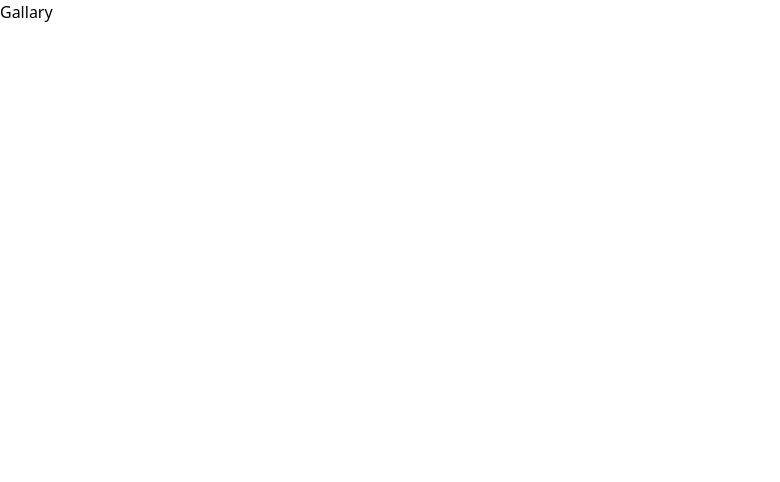
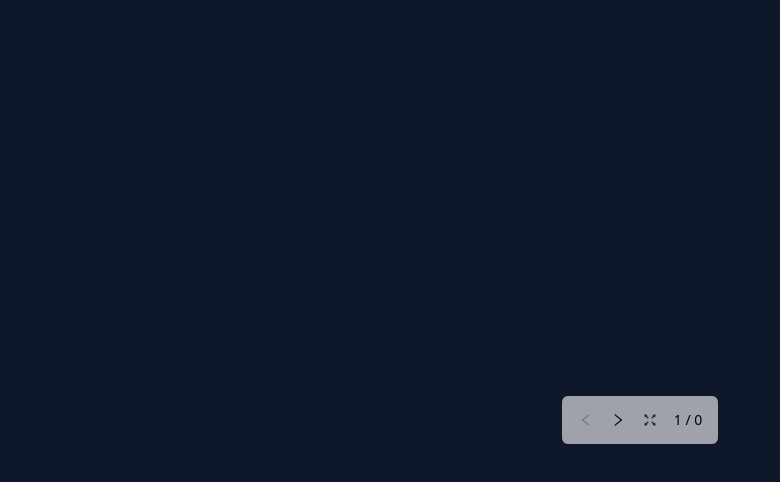
Before and after one commit to kevinxft/Manga-Master, a React (Vite) app: page /#/gallary in a window 1280 px wide. Shown: the top 482 px of the page, without its empty margins (0-780 px from the left). Built offline with nearby package versions, Linux system fonts and the light colour scheme.

Commit message:
第一个可用版本

```diff
--- a/package.json
+++ b/package.json
@@ -24,6 +24,7 @@
     "@electron-toolkit/utils": "^2.0.0"
   },
   "devDependencies": {
+    "@ant-design/icons": "^5.2.6",
     "@electron-toolkit/eslint-config-prettier": "^1.0.1",
     "@electron-toolkit/eslint-config-ts": "^1.0.0",
     "@electron-toolkit/tsconfig": "^1.0.1",
@@ -43,6 +44,7 @@
     "prettier": "^3.0.2",
     "react": "^18.2.0",
     "react-dom": "^18.2.0",
+    "react-intersection-observer": "^9.5.3",
     "react-router-dom": "^6.19.0",
     "tailwindcss": "^3.3.5",
     "typescript": "^5.2.2",
--- a/src/renderer/src/App.tsx
+++ b/src/renderer/src/App.tsx
@@ -14,7 +14,7 @@ function App(): JSX.Element {
     } else {
       navigate('/welcome')
     }
-  }, [rootPath])
+  }, [])
 
   return (
     <div className="flex h-screen bg-slate-600">
--- a/src/renderer/src/components/MangaPost.tsx
+++ b/src/renderer/src/components/MangaPost.tsx
@@ -1,23 +1,30 @@
 import { MangaType } from '@renderer/common/useStore'
+import { useState } from 'react'
+import { InView } from 'react-intersection-observer'
 
 function formatMangaName(path: string) {
   return path.split('/').pop()
 }
 
 function MangaPost({ path, post }: MangaType) {
+  const [isInView, setInView] = useState(false)
   const onOpen = (path: string) => {
-    const url = `${window.location.origin}/#/gallary?path=${path}`
+    const url = `${window.location.href}gallary?path=${path}`
     window.electron.ipcRenderer.send('open-window', url)
   }
   return (
-    <div className="rounded-lg overflow-hidden relative flex flex-col bg-slate-100 aspect-[1/1.42]">
-      <div className="absolute bottom-0 text-sm">{formatMangaName(path)}</div>
+    <InView
+      className="rounded-lg overflow-hidden relative flex flex-col bg-slate-100 aspect-[1/1.42]"
+      as="div"
+      onChange={(inView) => !isInView && inView && setInView(true)}
+    >
+      <div className="absolute bottom-0 z-10 text-sm">{formatMangaName(path)}</div>
       <img
-        className="absolute transition-all top-0 object-cover cursor-pointer z-0 h-[100%] max-w-none hover:right-0"
-        src={post}
+        className="absolute transition-all top-0 object-cover cursor-pointer h-[100%] max-w-none"
+        src={isInView ? post : ''}
         onClick={() => onOpen(path)}
       />
-    </div>
+    </InView>
   )
 }
 
--- a/src/renderer/src/components/MangaWall.tsx
+++ b/src/renderer/src/components/MangaWall.tsx
@@ -1,11 +1,23 @@
 import { useStore } from '@renderer/common/useStore'
+import { useInView } from 'react-intersection-observer'
 import MangaPost from './MangaPost'
+import { useRef } from 'react'
 
 function MangaWall(): JSX.Element {
   const mangas = useStore((state) => state.mangas)
+
+  const container = useRef<HTMLDivElement>(null)
+
+  const { ref } = useInView({
+    threshold: 0
+  })
+
   return (
-    <div className="h-screen w-[100%] overflow-y-auto scroll-smooth">
-      <div className="grid gap-2 p-2 min-[300px]:grid-cols-2 min-[550px]:grid-cols-3 min-[800px]:grid-cols-4 min-[1050px]:grid-cols-5 min-[1300px]:grid-cols-6 min-[1550px]:grid-cols-7 min-[1800px]:grid-cols-8 min-[2050px]:grid-cols-9 min-[2300px]:grid-cols-10 min-[2550px]:grid-cols-11 min-[2800px]:grid-cols-12">
+    <div ref={container} className="h-screen w-[100%] overflow-y-auto scroll-smooth">
+      <div
+        ref={ref}
+        className="grid gap-2 p-2 min-[300px]:grid-cols-2 min-[550px]:grid-cols-3 min-[800px]:grid-cols-4 min-[1050px]:grid-cols-5 min-[1300px]:grid-cols-6 min-[1550px]:grid-cols-7 min-[1800px]:grid-cols-8 min-[2050px]:grid-cols-9 min-[2300px]:grid-cols-10 min-[2550px]:grid-cols-11 min-[2800px]:grid-cols-12"
+      >
         {mangas.map((manga) => (
           <MangaPost key={manga.path} {...manga} />
         ))}
--- a/src/renderer/src/pages/Gallary.tsx
+++ b/src/renderer/src/pages/Gallary.tsx
@@ -1,13 +1,109 @@
-import { useEffect } from 'react'
-import { useNavigate, useSearchParams } from 'react-router-dom'
+import { useEffect, useState } from 'react'
+import { useSearchParams } from 'react-router-dom'
+import { Button, Tooltip } from 'antd'
+import {
+  FullscreenExitOutlined,
+  FullscreenOutlined,
+  LeftOutlined,
+  RightOutlined
+  // ZoomInOutlined,
+  // ZoomOutOutlined
+} from '@ant-design/icons'
 
 function Gallary() {
-  const navigate = useNavigate()
+  const [imgs, setImgs] = useState([])
   const [params] = useSearchParams()
+  const [current, setCurrent] = useState(0)
+  const [fitWidth, setFitWith] = useState(false)
+  const [path, setPath] = useState('')
+
+  const getImgs = async (path: string) => {
+    const result = await window.electron.ipcRenderer.invoke('get-imgs', path)
+    setImgs(result)
+  }
+
+  const onPrev = () => {
+    setCurrent((value) => {
+      if (value > 0) {
+        return value - 1
+      }
+      return value
+    })
+  }
+
+  const onNext = () => {
+    setCurrent((value) => {
+      if (value < imgs.length - 1) {
+        return value + 1
+      }
+      return value
+    })
+  }
+
   useEffect(() => {
-    console.log(params.get('path'))
+    const initKeyEvents = (e) => {
+      console.log(e.key)
+      if (e.key === ' ') {
+        e.preventDefault()
+        onNext()
+      } else if (e.key === 'ArrowLeft') {
+        e.preventDefault()
+        onPrev()
+      } else if (e.key === 'ArrowRight') {
+        e.preventDefault()
+        onNext()
+      } else if (e.key === 'x' || e.key === 'Escape') {
+        e.preventDefault()
+        window.electron.ipcRenderer.invoke('exit-gallary')
+      }
+    }
+    document.addEventListener('keydown', initKeyEvents)
+    return () => {
+      document.removeEventListener('keydown', initKeyEvents)
+    }
+  }, [imgs])
+
+  useEffect(() => {
+    const path = params.get('path')
+    console.log(path)
+    if (path) {
+      getImgs(path)
+      setCurrent(0)
+    }
   }, [params])
-  return <div onClick={() => navigate('/')}>Gallary</div>
+
+  return (
+    <div className="flex flex-col items-center justify-center h-screen overflow-hidden bg-slate-900 ">
+      {imgs.length > 0 && (
+        <img className={fitWidth ? 'w-full' : ''} onClick={onNext} src={imgs[current]} />
+      )}
+      <div className="flex items-center justify-center p-2 mt-10 rounded-md bg-white/60 ">
+        <Tooltip title="上一张">
+          <Button disabled={current === 0} icon={<LeftOutlined />} type="text" onClick={onPrev} />
+        </Tooltip>
+        <Tooltip title="下一张">
+          <Button
+            disabled={current === imgs.length - 1}
+            icon={<RightOutlined />}
+            type="text"
+            onClick={onNext}
+          />
+        </Tooltip>
+        <Tooltip title={fitWidth ? '原始大小' : '适应屏幕'}>
+          <Button
+            type="text"
+            onClick={() => setFitWith((value) => !value)}
+            icon={fitWidth ? <FullscreenExitOutlined /> : <FullscreenOutlined />}
+          />
+        </Tooltip>
+        {/* <Button icon={<ZoomInOutlined />} onClick={onZoomIn} type="text" />
+        <Button icon={<ZoomOutOutlined />} onClick={onZoonOut} type="text" /> */}
+        <div className="px-2 text-sm">
+          {current + 1} / {imgs.length}
+        </div>
+      </div>
+    </div>
+  )
 }
 
 export default Gallary
--- a/src/renderer/src/pages/Welcome.tsx
+++ b/src/renderer/src/pages/Welcome.tsx
@@ -9,9 +9,10 @@ function WelcomePage(): JSX.Element {
     const path = await window.electron.ipcRenderer.invoke('select-folder')
     if (path) {
       setRootPath(path)
-      navigate('/')
+      setTimeout(() => {
+        navigate('/')
+      }, 0)
     }
-    console.log(path)
   }
   return (
     <div className="grid h-screen bg-slate-500">
```
Also changed, not shown: src/main/events.ts (+48 -10 lines).
